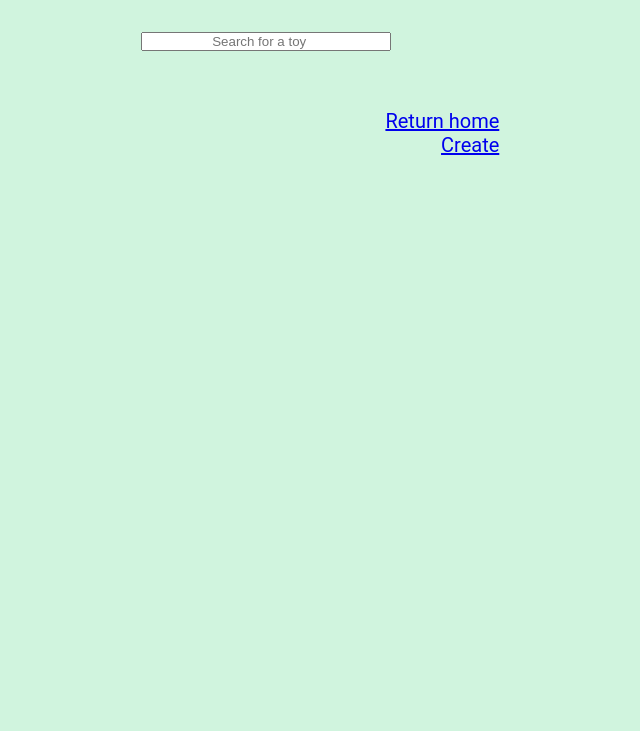
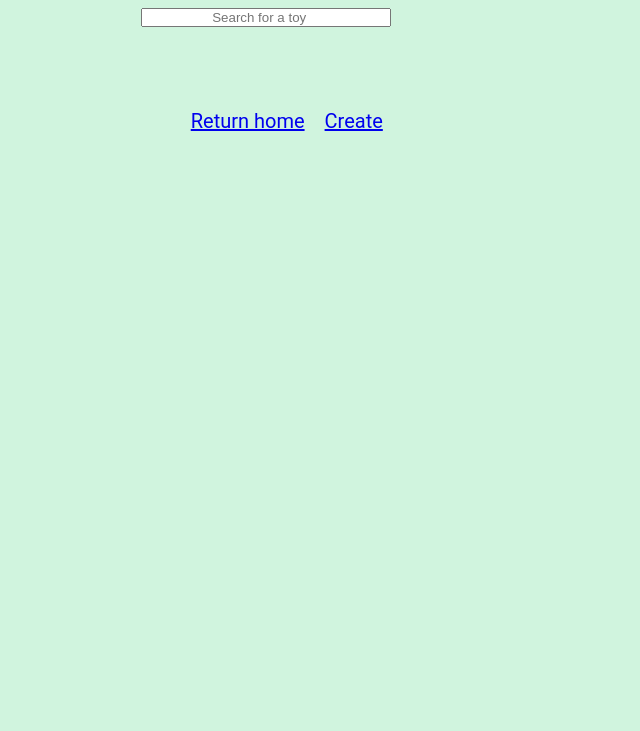
Before and after one commit to sarahm6/toyStore, a website: page public/index.html in a window 1280 px wide. Shown: the part 69-800 px from the top of the page, without its empty margins (345-985 px from the left). Drawn offline with nearby package versions, Linux system fonts and the light colour scheme; no server answers.

```diff
--- a/public/index.css
+++ b/public/index.css
@@ -108,11 +108,13 @@
 
 nav {
     display: flex;
-    flex-direction: column;
+    flex-direction: row;
     left:50px;
     top: 125px;
+    font-size: 20px;
     position: relative;
-    font-size: 20px;
+    align-items: center;
+    gap: 20px;
 }
 
 /* // Search bar */
```
Also changed, not shown: server.js (+9 -8 lines).
